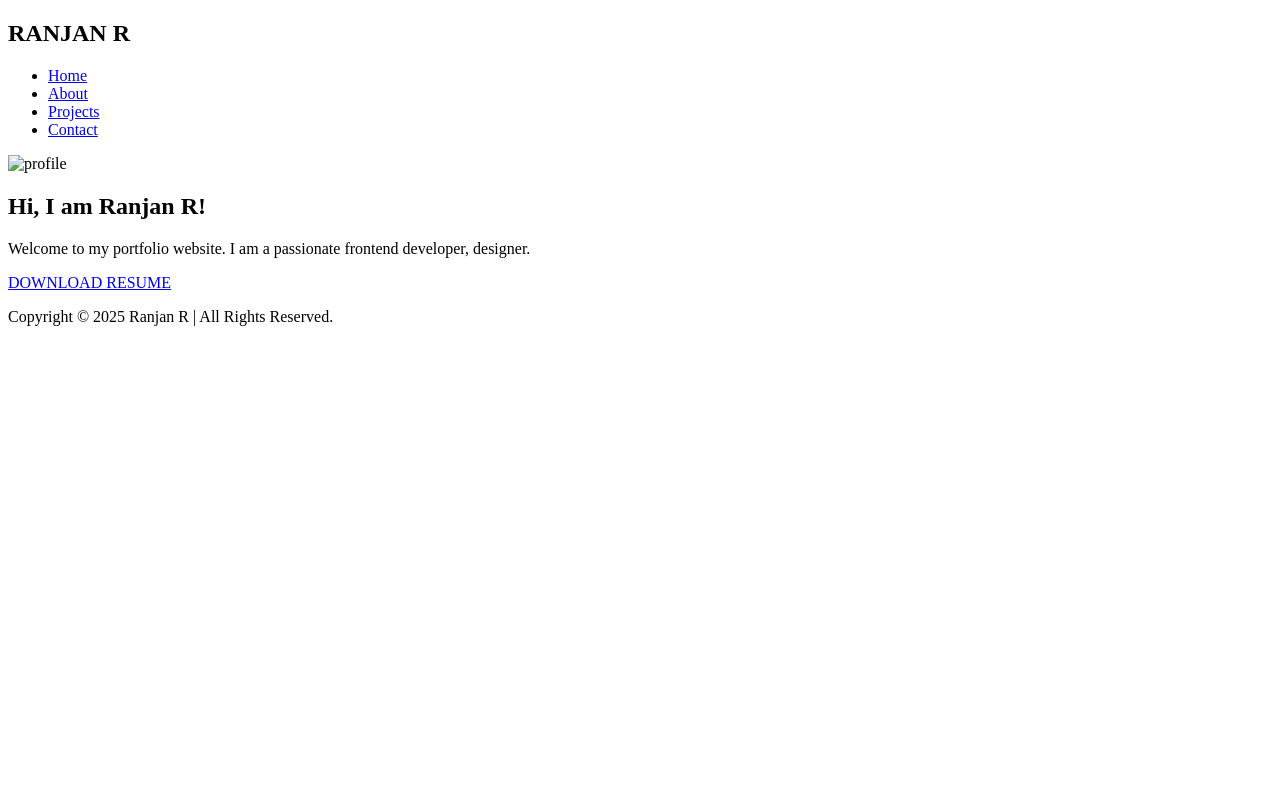
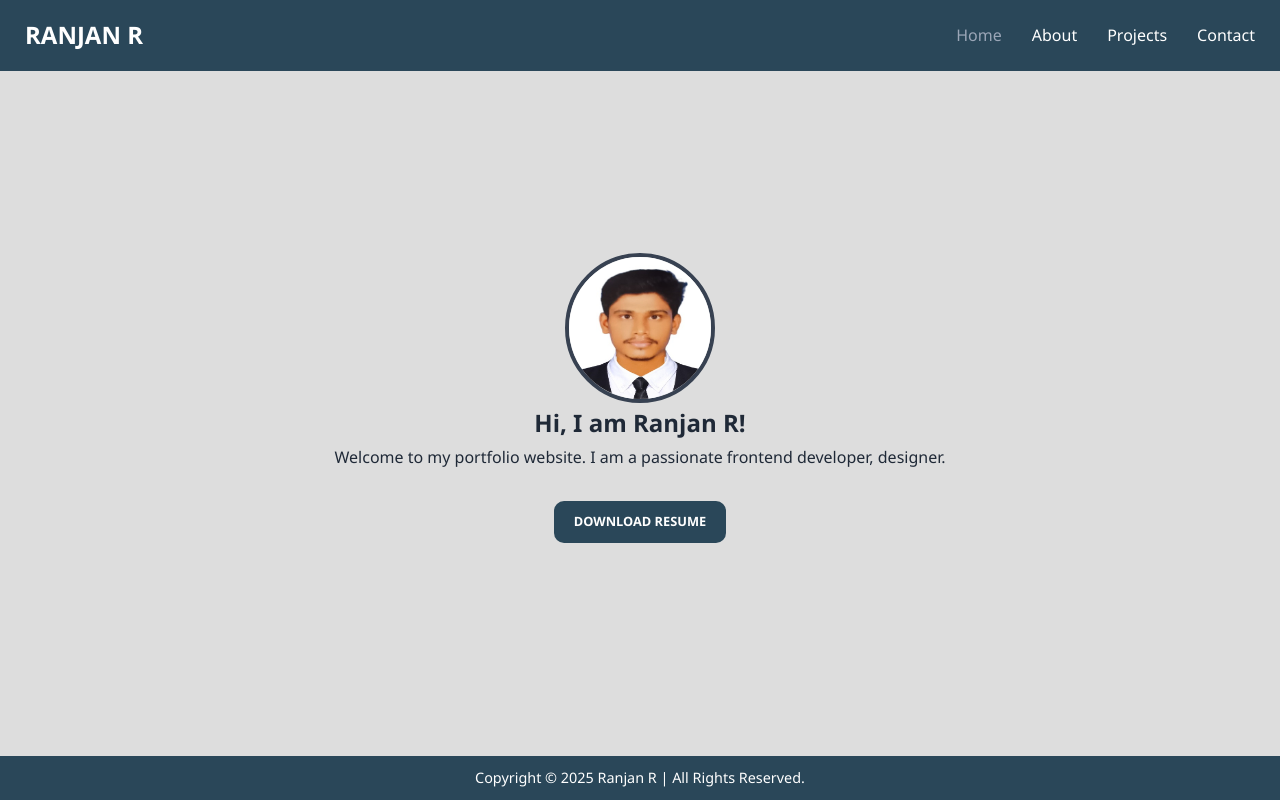
Before and after one commit to Ranjan9175/ranjan-portfolio, a plain HTML site: page index.html in a window 1280 px wide. Drawn offline with Linux system fonts and the light colour scheme; the site is published under a folder, as on GitHub Pages, so addresses that start at the root find nothing.

Commit message:
Add files via upload

```diff
--- a/index.html
+++ b/index.html
@@ -6,9 +6,9 @@
   <meta name="viewport" content="width=device-width, initial-scale=1.0"/>
   <title>Home | Portfolio</title>
 
-  <link rel="stylesheet" href="/css/style.css" />
+  <link rel="stylesheet" href="css/style.css" />
 
-  <link rel="icon" href="/src/icon.jpg" type="image/x-icon">
+  <link rel="icon" href="src/icon.jpg" type="image/x-icon">
 </head>
 <body>
 
@@ -25,13 +25,13 @@
 
     <section class="main-section">
 
-      <img src="/src/profile.jpg" alt="profile" width="150px" height="150px" class="profile">
+      <img src="src/profile.jpg" alt="profile" width="150px" height="150px" class="profile">
 
       <h1>Hi, I am Ranjan R!</h1>
       <p>Welcome to my portfolio website. I am a passionate frontend developer, designer.</p>
 
       <div class="pdf-buttons">
-        <a href="/src/Ranjan Resume (1).pdf" download>
+        <a href="src/Ranjan Resume (1).pdf" download>
           DOWNLOAD RESUME
         </a>
       </div>
```
Also changed, not shown: pages/about.html (+1 -1 lines), pages/contact.html (+1 -1 lines), pages/projects.html (+1 -1 lines).
